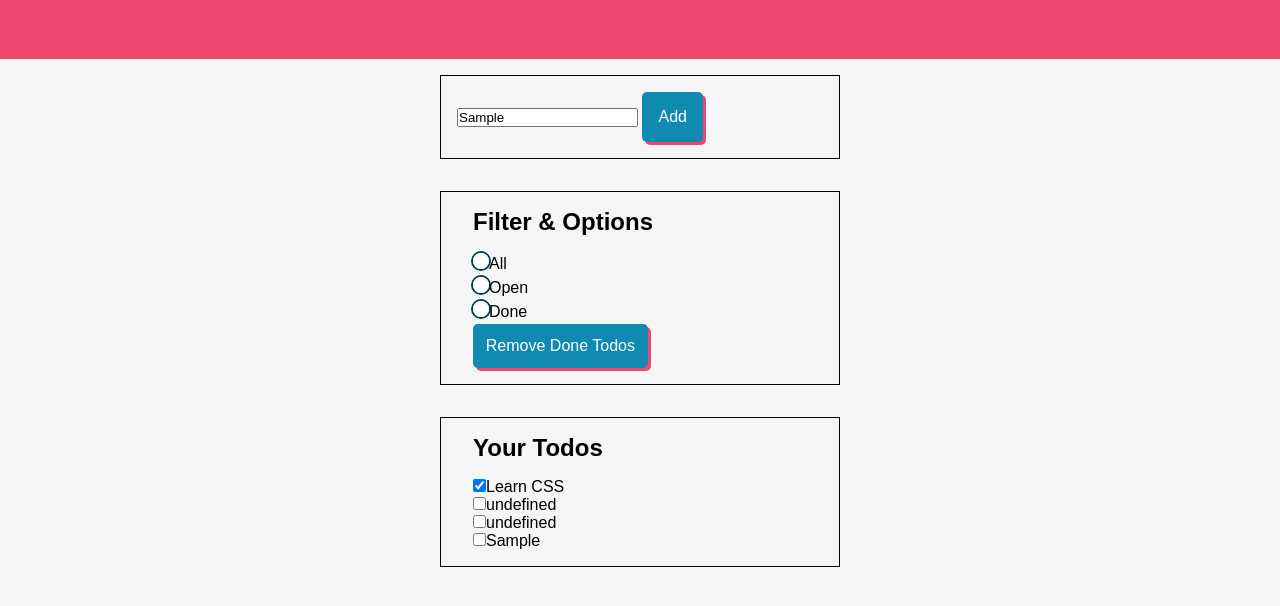
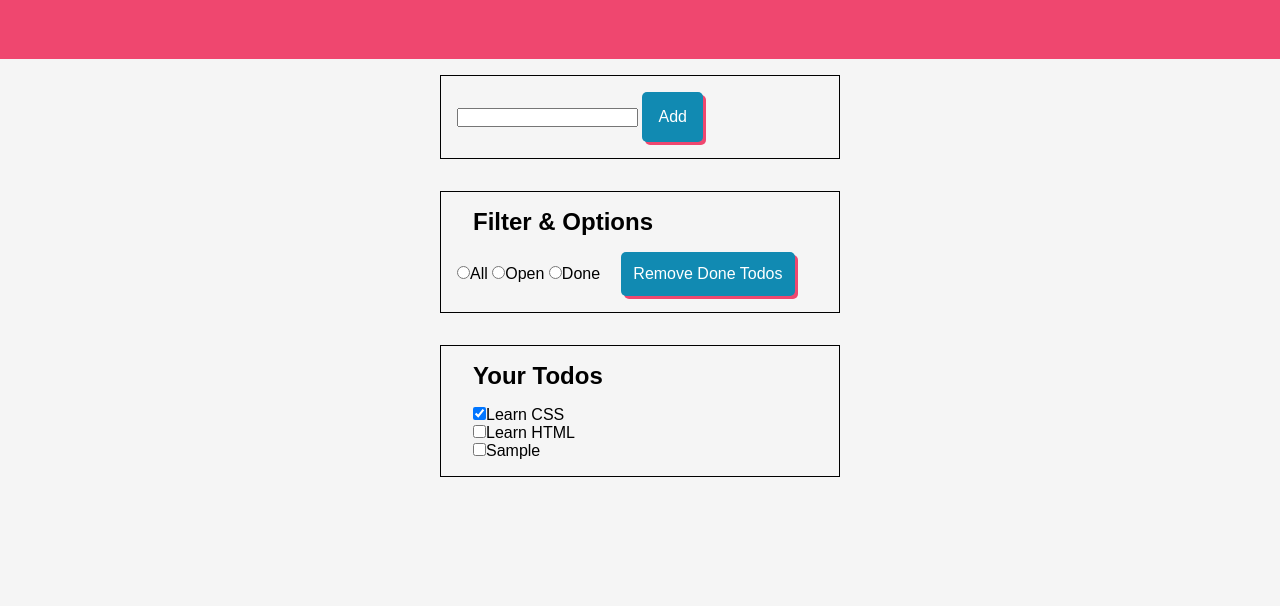
Before and after one commit to dorojuse/javascript, a plain HTML site: page todo-app/index.html in a window 1280 px wide. Both pictures are taken after typing "Sample" into the empty fields and a click on the button "Add". Shown: the part 156-762 px from the top of the page. Drawn offline with Linux system fonts and the light colour scheme.

Commit message:
add filter function

```diff
--- a/todo-app/index.html
+++ b/todo-app/index.html
@@ -23,17 +23,17 @@
         </article>
         <article class="filter">
             <h2>Filter & Options</h2>
-            <ul>
-                <li><label>
-                        <input type="radio">All
-                    </label></li>
-                <li><label>
-                        <input type="radio">Open
-                    </label></li>
-                <li><label>
-                        <input type="radio">Done
-                    </label></li>
-            </ul>
+            <form id="filter-form"></form>
+            <label>
+                <input type="radio" name="filter" id="all">All
+            </label>
+            <label>
+                <input type="radio" name="filter" id="open">Open
+            </label>
+            <label>
+                <input type="radio" name="filter" id="done">Done
+            </label>
+            </form>
             <button class="removebtn">Remove Done Todos</button>
         </article>
         <article class="todos">
--- a/todo-app/scripts.js
+++ b/todo-app/scripts.js
@@ -1,11 +1,36 @@
 const addForm = document.getElementById("add-form");
+const list = document.querySelector("#list");
+const descriptionInput = document.querySelector("#description");
+const removebtn = document.querySelector(".removebtn");
+const openbtn = document.getElementById("open");
+const donebtn = document.getElementById("done");
+const allbtn = document.getElementById("all");
+const filterForm = document.getElementById("filter-form");
 
 let state = {
-  todos: [{ description: "Learn CSS", done: true }, {}, {}],
+  todos: [
+    {
+      id: 1,
+      description: "Learn CSS",
+      done: true,
+    },
+    {
+      id: 2,
+      description: "Learn HTML",
+      done: false,
+    },
+  ],
+  filter: "all", // open, done
 };
 
+const savedState = localStorage.getItem("todo-state");
+if (savedState) {
+  state = JSON.parse(savedState);
+}
+
 function renderTodos() {
-  const list = document.querySelector("#list");
+  localStorage.setItem("todo-state", JSON.stringify(state));
+
   list.innerHTML = "";
 
   state.todos.forEach((todo) => {
@@ -15,27 +40,60 @@ function renderTodos() {
     checkbox.type = "checkbox";
     checkbox.checked = todo.done;
 
-    checkbox.addEventListener("change", (e) => {
-      const newTodoDoneState = e.target.checked;
-      todo.done = newTodoDoneState;
+    checkbox.addEventListener("change", () => {
+      todo.done = !todo.done;
+
+      renderTodos();
     });
 
-    todoLi.appendChild(checkbox);
-
     const todoText = document.createTextNode(todo.description);
-    todoLi.append(todoText);
+    todoLi.append(checkbox, todoText);
 
     list.appendChild(todoLi);
   });
 }
 
-renderTodos();
-
 addForm.addEventListener("submit", (event) => {
   event.preventDefault();
   console.log("Submit");
-  const newDescription = document.querySelector("#description").value;
-  let newObject = { description: newDescription, done: false };
-  state.todos.push(newObject);
+
+  const inputText = descriptionInput.value;
+  const newDescription = inputText.trim();
+  const generatedId = Date.now().toString();
+
+  state.todos.push({
+    id: generatedId,
+    description: newDescription,
+    done: false,
+  });
+
+  //removeDuplicates?
+
+  renderTodos();
+  descriptionInput.value = "";
+});
+
+/*removebtn.addEventListener("click", () => {
+  state.todos.forEach((todo) => {
+    if (todo.done) {
+      todo.innerHTML = "";
+    }
+  });
+});*/
+
+allbtn.addEventListener("click", () => {
+  state.filter = "all";
   renderTodos();
 });
+
+openbtn.addEventListener("click", () => {
+  state.filter = "open";
+  renderTodos();
+});
+
+donebtn.addEventListener("click", () => {
+  state.filter = "done";
+  renderTodos();
+});
+
+renderTodos();
--- a/todo-app/style.css
+++ b/todo-app/style.css
@@ -65,14 +65,14 @@ h2 {
   margin-left: 1rem;
 }
 
-input[type="radio"] {
+/*input[type="radio"] {
   appearance: none;
   -webkit-appearance: none;
   border-radius: 50%;
   background: #ff572233;
   border: 8px solid #fff;
   box-shadow: 0 0 0 2px #073b4c;
-}
+}*/
 
 .filter ul li {
   line-height: 1.5rem;
```
